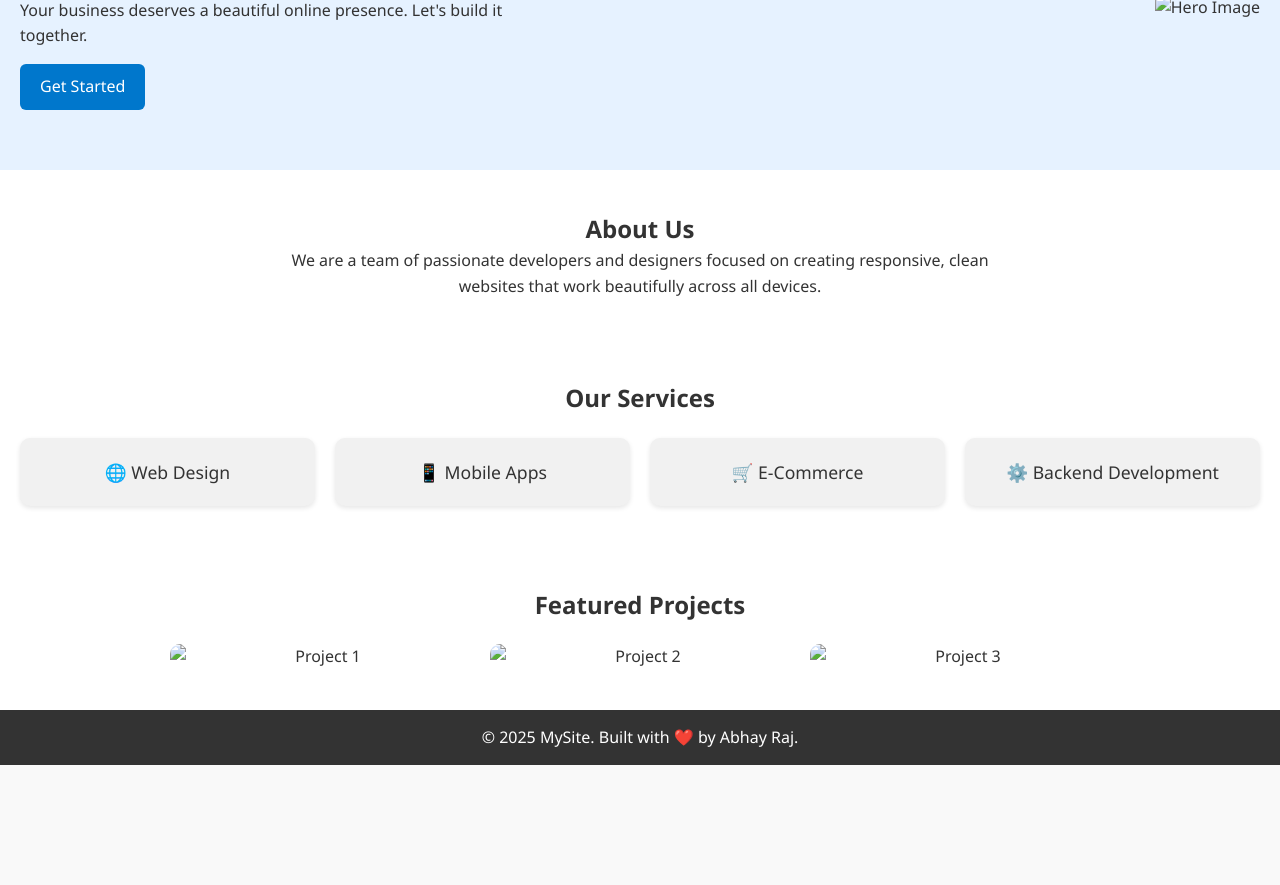
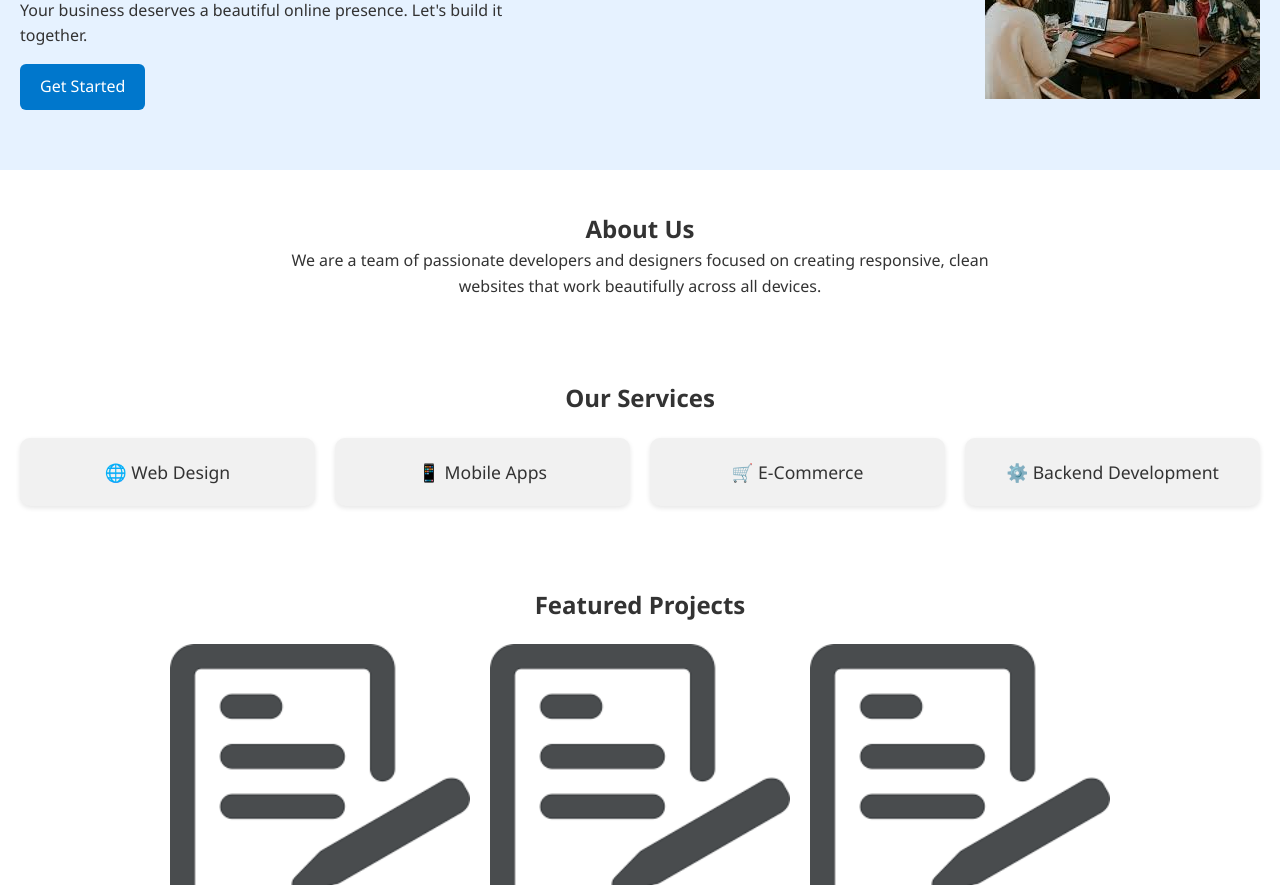
Before and after one commit to AbhayRaj2209/AbhayRaj2209.github.io, a plain HTML site: page index.html in a window 1280 px wide. Shown: the part 253-1138 px from the top of the page. Before the commit the page ends 1018 px from the top, so only its background shows below. Drawn offline with Linux system fonts and the light colour scheme.

Commit message:
Update index.html

```diff
--- a/index.html
+++ b/index.html
@@ -24,7 +24,7 @@
       <p>Your business deserves a beautiful online presence. Let's build it together.</p>
       <a href="#" class="cta-btn">Get Started</a>
     </div>
-    <img src="task04/download.jpg" alt="Hero Image" />
+    <img src="download.jpg" alt="Hero Image" />
   </section>
 
   <section class="about">
@@ -45,9 +45,9 @@
   <section class="projects">
     <h2>Featured Projects</h2>
     <div class="project-gallery">
-      <img src="task04/download2.png" alt="Project 1">
-      <img src="task04/download2.png" alt="Project 2">
-      <img src="task04/download2.png" alt="Project 3">
+      <img src="download2.png" alt="Project 1">
+      <img src="download2.png" alt="Project 2">
+      <img src="download2.png" alt="Project 3">
     </div>
   </section>
 
```
